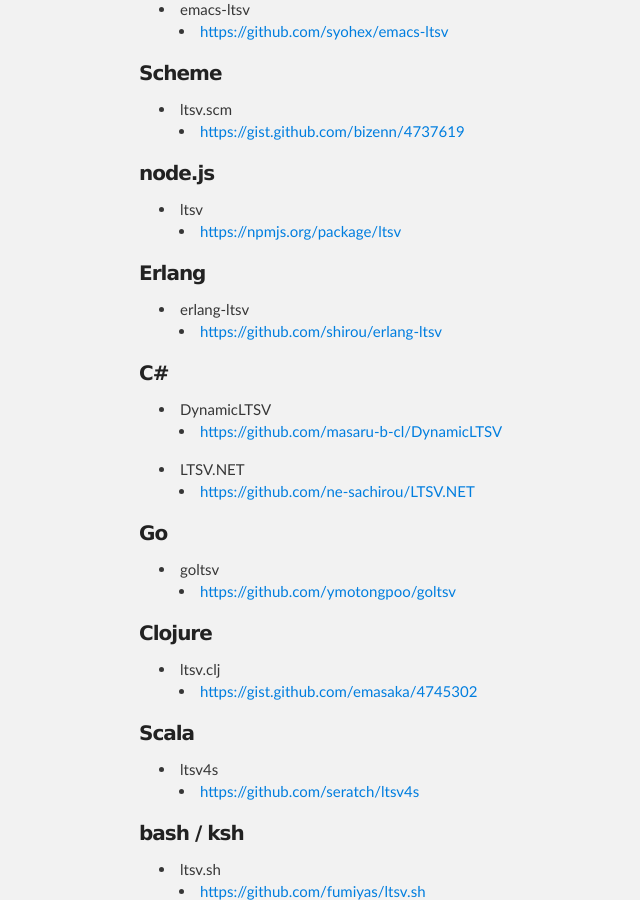
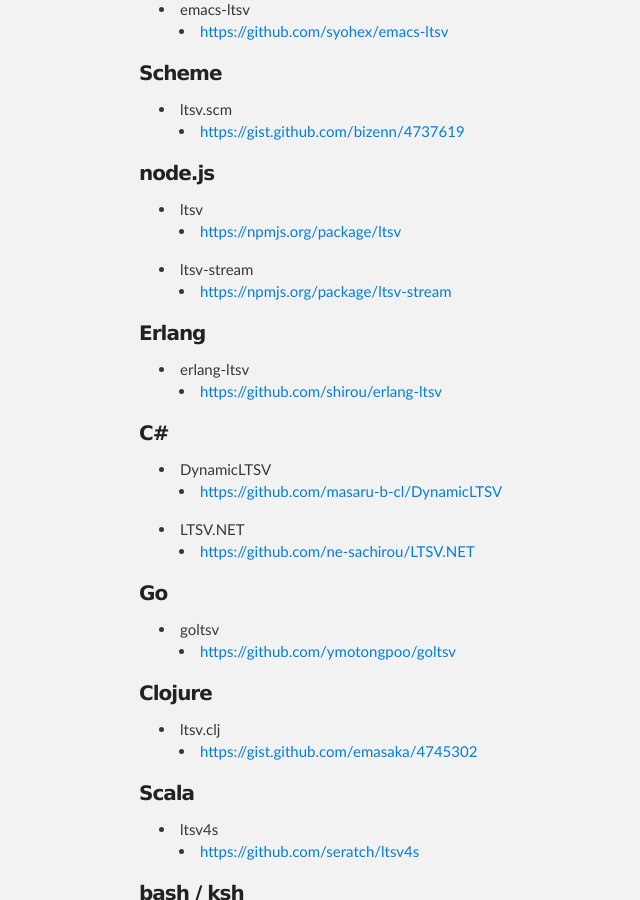
Before and after one commit to stanaka/ltsv, a Jekyll site: the page built from index.html, in a window 1280 px wide and 900 px high, scrolled down 5470 px. Shown: the whole window, without its empty margins (181-821 px from the left). Built offline with Jekyll 4.4.1, drawn with Linux system fonts in a browser that asks for light colours; comment, search, counter and statistics services are not loaded.

Commit message:
add ltsv-stream

```diff
--- a/index.html
+++ b/index.html
@@ -382,6 +382,11 @@
 <li><a href="https://npmjs.org/package/ltsv">https://npmjs.org/package/ltsv</a></li>
 </ul>
 </li>
+<li>ltsv-stream
+<ul>
+<li><a href="https://npmjs.org/package/ltsv-stream">https://npmjs.org/package/ltsv-stream</a></li>
+</ul>
+</li>
 </ul>
 
 <h4>Erlang</h4>
```
